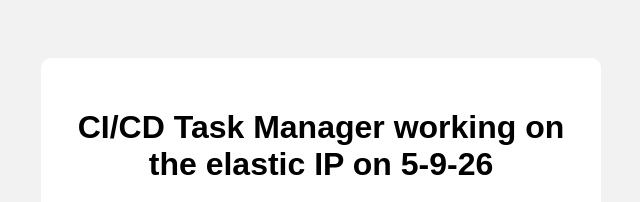
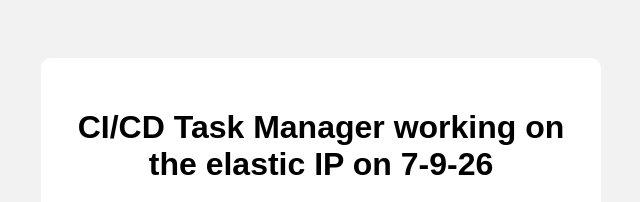
Before and after one commit to Harshavardhana-v/devops-task-manager, a plain HTML site: page index.html in a window 1280 px wide. Shown: the top 202 px of the page, 319-959 px from the left. Drawn offline with Linux system fonts and the light colour scheme.

Commit message:
commiting on 7th

```diff
--- a/index.html
+++ b/index.html
@@ -9,7 +9,7 @@
 
     <div class="container">
 
-        <h1>CI/CD Task Manager working on the elastic IP on 5-9-26 </h1>
+        <h1>CI/CD Task Manager working on the elastic IP on 7-9-26 </h1>
 
         <div class="input-area">
             <input type="text" id="taskInput" placeholder="Enter a task">
```
